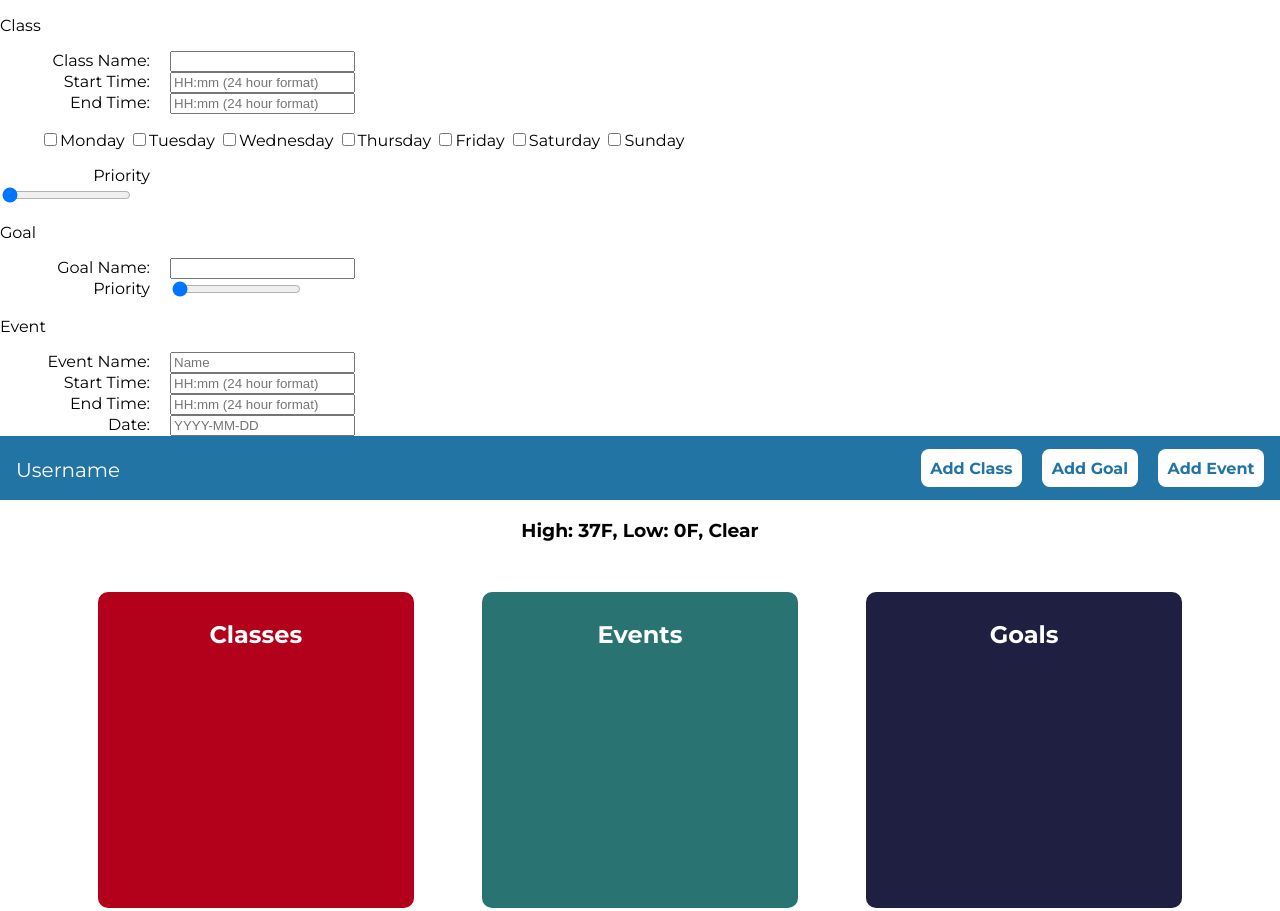
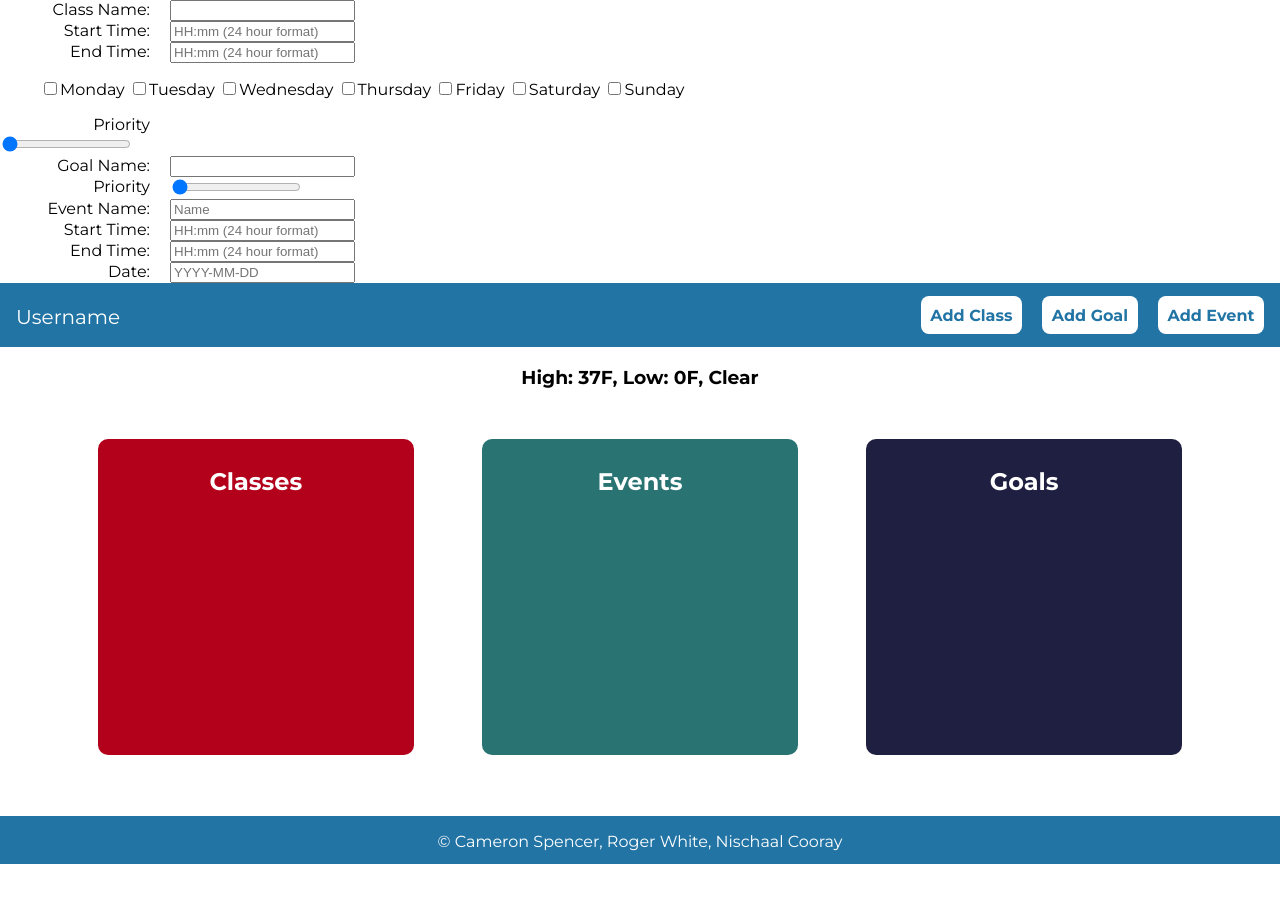
Before and after one commit to nischaalc/MeTimeApp, a plain HTML site: page WebClient/users.html in a window 1280 px wide. Shown: the top 911 px of the page. After the commit the page ends 864 px from the top, so only its background shows below. Drawn offline with Linux system fonts and the light colour scheme; no server answers.

Commit message:
minor ui fix

```diff
--- a/WebClient/users.html
+++ b/WebClient/users.html
@@ -34,7 +34,6 @@
 
     <!--Modal Dialogs -->
     <div class="classmodal">
-        <p>Class</p>
         <form>
             <label>Class Name:</label><input type="text" id="className"><br>
             <label>Start Time:</label><input type="text" id="classStart" placeholder="HH:mm (24 hour format)"><br>
@@ -53,7 +52,6 @@
     </div>
 
     <div class="goalmodal">
-        <p>Goal</p>
         <form>
             <label>Goal Name:</label><input type="text" id="goalName"><br>
             <label>Priority</label><input type="range" id="goalPri" value="0" step="0.5" min="0" max="5" onchange="onRangeChanged(this.value);"><br>
@@ -61,7 +59,6 @@
     </div>
 
     <div class="eventmodal">
-        <p>Event</p>
         <form>
             <label>Event Name:</label><input type="text" id="eventName" placeholder="Name"><br>
             <label>Start Time:</label><input type="text" id="eventStart" placeholder="HH:mm (24 hour format)"><br>
```
